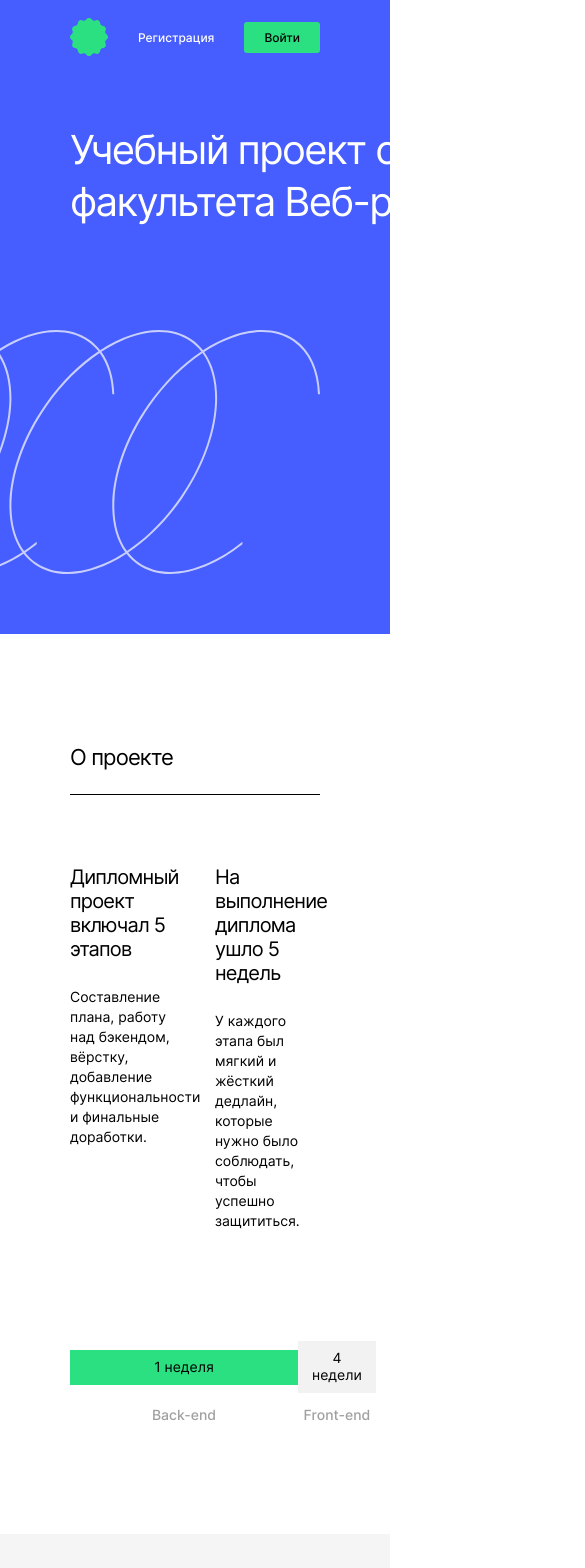
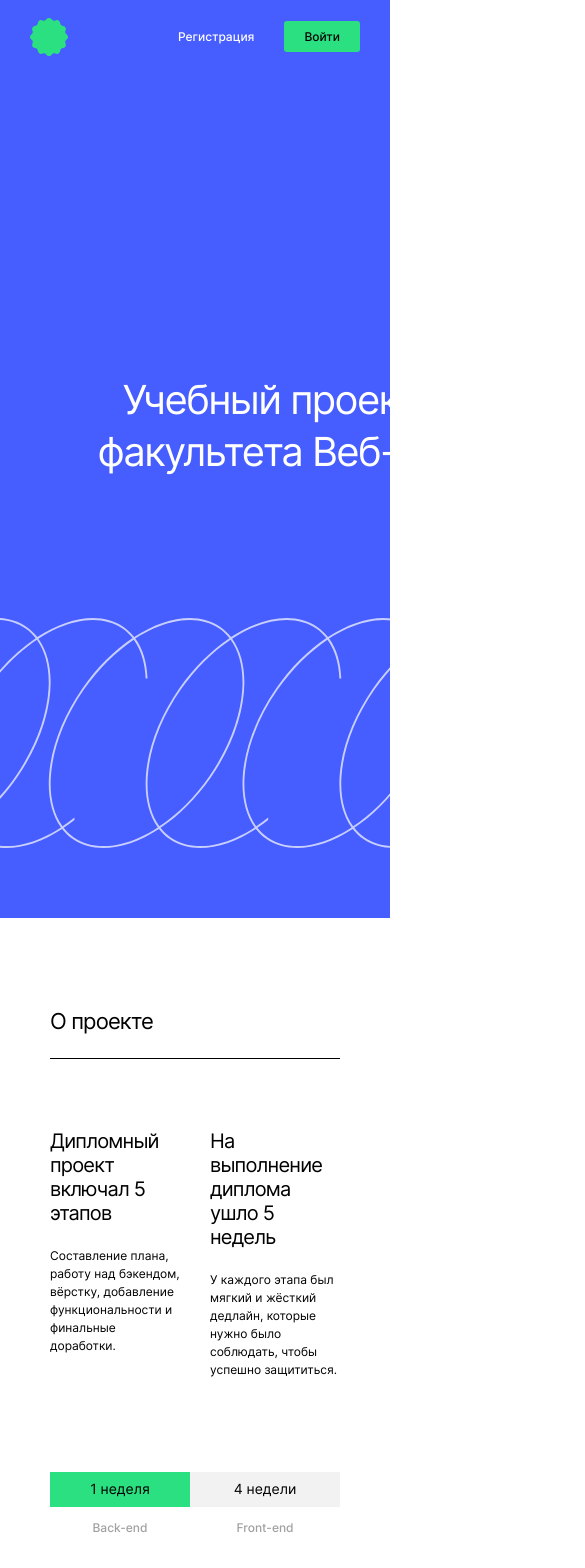
Before and after one commit to Ali-Gator/movies-explorer-frontend, a React (Create React App) app: page / in a window 390 px wide. Shown: the top 1568 px of the page, 585 px wide, since content can reach past the window. Built offline with nearby package versions, Linux system fonts and the light colour scheme.

Commit message:
feat: add media queries for pads for main page

```diff
--- a/src/components/AboutMe/aboutMe.css
+++ b/src/components/AboutMe/aboutMe.css
@@ -54,6 +54,41 @@
   height: 327px;
   margin-top: 66px;
   border-radius: 10px;
-  /*object-fit: cover;*/
   justify-self: end;
 }
+
+@media screen and (max-width: 1100px) {
+  .about-me {
+    padding: 90px 50px;
+  }
+
+  .about-me__title {
+    font-size: 40px;
+    line-height: 1;
+  }
+
+  .about-me__subtitle {
+    font-size: 12px;
+    line-height: 1.5;
+    margin: 16px 0 0;
+  }
+
+  .about-me__text {
+    line-height: 1.5;
+    margin: 20px 0 0;
+  }
+
+  .about-me__links {
+    margin: 87px 0 0;
+  }
+
+  .about-me__link-item {
+    font-size: 14px;
+    font-weight: 500;
+  }
+
+  .about-me__image {
+    width: 255px;
+    height: 307px;
+  }
+}
--- a/src/components/AboutProject/aboutProject.css
+++ b/src/components/AboutProject/aboutProject.css
@@ -61,3 +61,27 @@
   text-align: center;
   color: #A0A0A0;
 }
+
+@media screen and (max-width: 1100px) {
+  .about-project {
+    padding: 90px 50px 93px;
+  }
+
+  .facts {
+    width: calc((100% - 30px) / 2);
+  }
+
+  .facts__description {
+    margin: 22px 0 0;
+  }
+
+  .term-scale {
+    margin-top: 93px;
+    grid-template-columns: 140px auto;
+  }
+
+  .term-scale__title {
+    font-size: 14px;
+    padding: 9px 10px;
+  }
+}
--- a/src/components/App/app.css
+++ b/src/components/App/app.css
@@ -16,3 +16,10 @@ body {
   -moz-text-size-adjust: 100%;
   text-rendering: optimizeLegibility;
 }
+
+@media screen and (max-width: 1100px) {
+  body {
+    font-size: 12px;
+    line-height: 1.5;
+  }
+}
--- a/src/components/Footer/footer.css
+++ b/src/components/Footer/footer.css
@@ -36,3 +36,10 @@
   text-decoration: none;
   color: inherit;
 }
+
+@media screen and (max-width: 1100px) {
+  .footer {
+    padding: 79px 30px 20px;
+    background-color: #FFFFFF;
+  }
+}
--- a/src/components/Header/Header.jsx
+++ b/src/components/Header/Header.jsx
@@ -7,14 +7,20 @@ function Header() {
   return (
     <header className='header'>
       <img className='header__logo' alt='Логотип: зеленая снежинка' src={logo} />
-      <div className='header__auth'>
+      <nav className='header__nav'>
+        <ul className='header__nav-list'>
+          <li className='header__nav-item'>
             <NavLink to='/signup' className='header__link'>
               Регистрация
             </NavLink>
+          </li>
+          <li className='header__nav-item'>
             <NavLink to='/signin' className='header__link header__link_main'>
               Войти
             </NavLink>
-      </div>
+          </li>
+        </ul>
+      </nav>
     </header>
   );
 }
--- a/src/components/Header/header.css
+++ b/src/components/Header/header.css
@@ -12,8 +12,11 @@
   height: 38px;
 }
 
-.header__auth {
-
+.header__nav-list {
+  display: flex;
+  margin: 0;
+  padding: 0;
+  list-style: none;
 }
 
 .header__link {
@@ -31,3 +34,9 @@
   border-radius: 3px;
   background-color: #2BE080;
 }
+
+@media screen and (max-width: 1100px) {
+  .header {
+    padding: 0 30px;
+  }
+}
--- a/src/components/Portfolio/portfolio.css
+++ b/src/components/Portfolio/portfolio.css
@@ -42,3 +42,24 @@
   transform: translateY(-50%);
   background: url('../../images/arrow_right_up.svg') no-repeat center;
 }
+
+@media screen and (max-width: 1100px) {
+  .portfolio {
+    padding: 0 50px 71px;
+  }
+
+  .portfolio__list {
+    margin: 30px 0 0;
+  }
+
+  .portfolio__item {
+    font-size: 28px;
+    line-height: 1.79;
+    border-color: #E6E6E6;;
+  }
+
+  .portfolio__item::after {
+    width: 27px;
+    height: 60px;
+  }
+}
--- a/src/components/Promo/Promo.jsx
+++ b/src/components/Promo/Promo.jsx
@@ -4,7 +4,7 @@ import './promo.css';
 function Promo() {
   return (
     <section className='promo'>
-      <h1 className='promo__title'>Учебный проект студента факультета Веб-разработки.</h1>
+      <p className='promo__title'>Учебный проект студента факультета Веб-разработки.</p>
     </section>
   );
 }
--- a/src/components/Promo/promo.css
+++ b/src/components/Promo/promo.css
@@ -12,6 +12,7 @@
   height: 244px;
   content: '';
   background-image: url('../../images/banner-beauty.svg');
+  background-size: 722px 244px;
 }
 
 .promo__title {
@@ -23,3 +24,22 @@
   letter-spacing: -0.04em;
   color: #ffffff;
 }
+
+@media screen and (max-width: 1100px) {
+  .promo {
+    padding: 300px 44px 440px;
+  }
+
+  .promo__title {
+    margin: 0 auto;
+    text-align: center;
+  }
+
+  .promo::after {
+    top: 64.5%;
+    right: calc(50% - 340px);
+    width: 680px;
+    height: 230px;
+    background-size: 680px 230px;
+  }
+}
--- a/src/components/Techs/techs.css
+++ b/src/components/Techs/techs.css
@@ -21,6 +21,7 @@
 
 .techs__skills {
   display: flex;
+  justify-content: center;
   margin: 100px 225px 0;
   padding: 0;
   list-style: none;
@@ -35,3 +36,28 @@
   border-radius: 10px;
   background-color: #E8E8E8;
 }
+
+@media screen and (max-width: 1100px) {
+  .techs {
+    padding: 90px 50px;
+  }
+
+  .techs__title {
+    margin: 80px auto 0;
+  }
+
+  .techs__text {
+    font-size: 12px;
+    line-height: 1.5;
+    margin: 22px auto 0;
+  }
+
+  .techs__skills {
+    margin: 83px 10px 0;
+  }
+
+  .techs__skill-item {
+    line-height: 1.25;
+    padding: 21px 0;
+  }
+}
```
Lines whose indentation alone changed are shown as unchanged.
